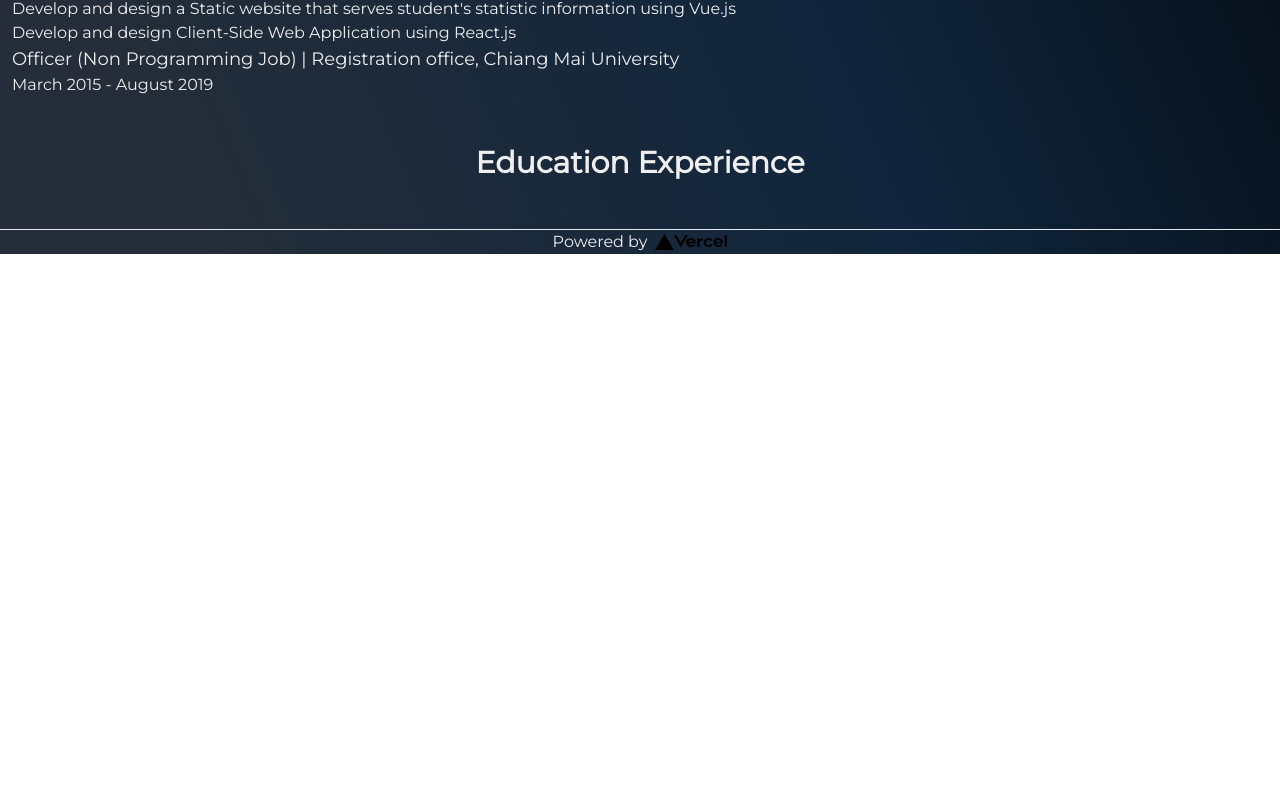
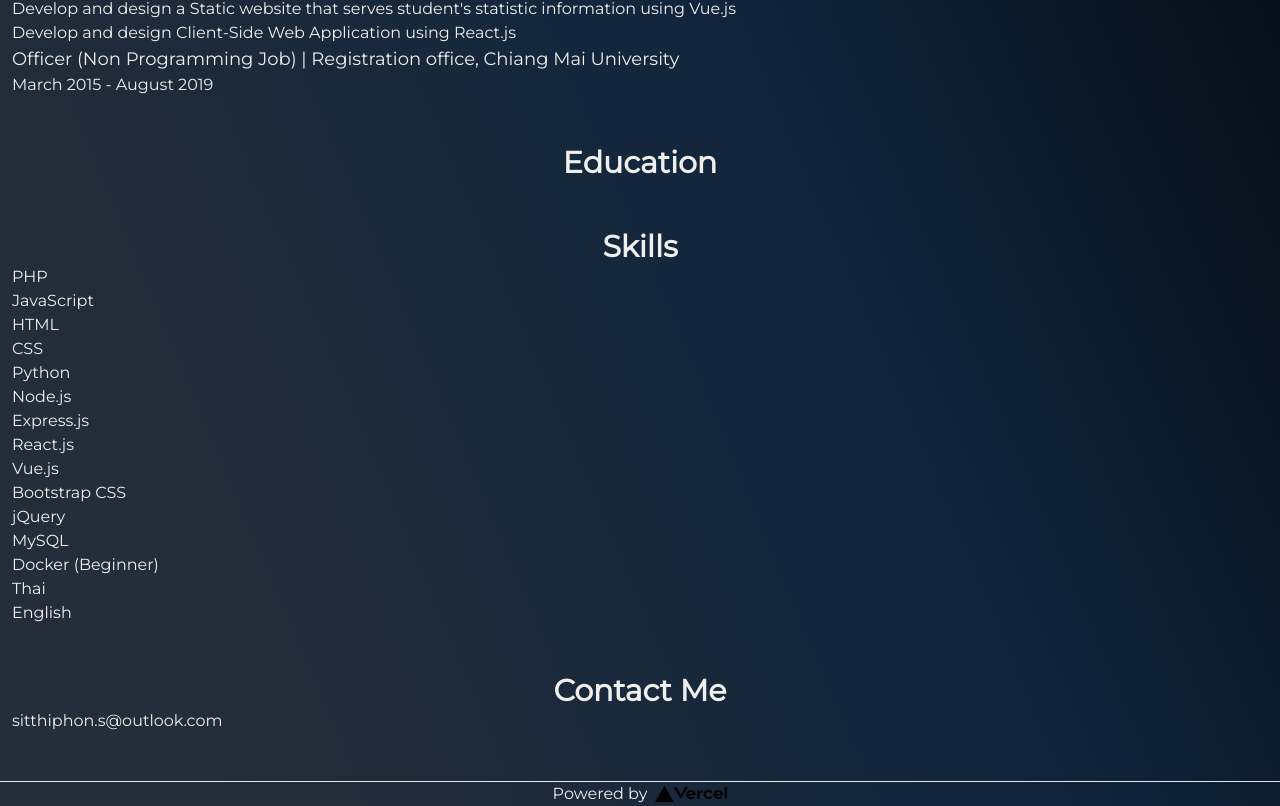
Before and after one commit to micro927/resume-v1, a Next.js app: page / in a window 1280 px wide. Shown: the part 1030-1836 px from the top of the page. Before the commit the page ends 1284 px from the top, so only its background shows below. Built offline with nearby package versions, Linux system fonts and the light colour scheme.

Commit message:
dev: layout

```diff
--- /dev/null
+++ b/components/ContactSection.tsx
@@ -0,0 +1,29 @@
+interface ContactProps {
+    personalInformation: {
+        name: string
+        surname: string
+        nameTH: string
+        surnameTH: string
+        nickname: string
+        born: string
+        hometown: string
+        phone: string
+        email: string
+        linkedin: string
+        github: string
+        facebook: string
+    }
+}
+
+function ContactSection({ personalInformation }: ContactProps) {
+    return (
+        <section id='contact' className='flex flex-col w-full scroll-mt-6 scroll-smooth mb-12'>
+            <div>
+                <h6 className='text-center text-3xl font-bold'>Contact Me</h6>
+                {personalInformation.email}
+            </div>
+        </section>
+    );
+}
+
+export default ContactSection;
--- a/components/EducationSection.tsx
+++ b/components/EducationSection.tsx
@@ -17,15 +17,13 @@ interface EducationProps { education: Array<EducationItem> }
 
 function EducationSection({ education }: EducationProps) {
     return (
-        <section id='work' className='flex flex-col w-full scroll-mt-6 scroll-smooth mb-12'>
+        <section id='education' className='flex flex-col w-full scroll-mt-6 scroll-smooth mb-12'>
             <div>
-                <h6 className='text-center text-3xl font-bold'>Education Experience</h6>
+                <h6 className='text-center text-3xl font-bold'>Education</h6>
                 {
                     education.map(educationItem => {
                         return (
-                            <div>
-                                {educationItem.degree}
-                            </div>
+                            <div>{educationItem.degree}</div>
                         )
                     })
                 }
--- /dev/null
+++ b/components/SkillsSection.tsx
@@ -0,0 +1,62 @@
+enum TechSkillTypeList {
+    language,
+    backend,
+    frontend,
+    database,
+    other,
+}
+
+interface TechSkill {
+    skillTitle: string
+    type: TechSkillTypeList
+    level: number
+}
+
+enum LanguageSkillsLevelList {
+    beginner,
+    intermediate,
+    advanced,
+    expert,
+    native
+}
+
+interface LanguageSkill {
+    languageTitle: string
+    level: LanguageSkillsLevelList
+}
+
+
+interface SkillsProps {
+    techSkills: Array<TechSkill>
+    languageSkills: Array<LanguageSkill>
+}
+
+function SkillsSection({ techSkills, languageSkills }: SkillsProps) {
+    return (
+        <section id='work' className='flex flex-col w-full scroll-mt-6 scroll-smooth mb-12'>
+            <div>
+                <h6 className='text-center text-3xl font-bold'>Skills</h6>
+                {
+                    techSkills.map(skill => {
+                        return (
+                            <div>
+                                {skill.skillTitle}
+                            </div>
+                        )
+                    })
+                }
+                {
+                    languageSkills.map(skill => {
+                        return (
+                            <div>
+                                {skill.languageTitle}
+                            </div>
+                        )
+                    })
+                }
+            </div>
+        </section>
+    );
+}
+
+export default SkillsSection;
--- a/components/WelcomeSection.tsx
+++ b/components/WelcomeSection.tsx
@@ -1,7 +1,7 @@
 import { log } from 'console'
 import Image from 'next/image'
 import Link from 'next/link'
-import profilePic from '../public/for-web-001.png'
+import profilePic from '../public/fake.png' // replace 'for-web-001' on 'fake'
 import { FaGithub, FaFacebookF, FaLinkedinIn, FaEnvelope } from 'react-icons/fa'
 
 interface WelcomeProps {
--- a/json/information.json
+++ b/json/information.json
@@ -71,7 +71,7 @@
             "descriptionList": []
         }
     ],
-    "skills": [
+    "techSkills": [
         {
             "skillTitle": "PHP",
             "type": "language",
@@ -138,7 +138,7 @@
             "level": "2"
         }
     ],
-    "language": [
+    "languageSkills": [
         {
             "languageTitle": "Thai",
             "level": "Native"
--- a/pages/index.tsx
+++ b/pages/index.tsx
@@ -1,12 +1,14 @@
 import type { NextPage, GetStaticProps, InferGetStaticPropsType } from 'next'
+import ContactSection from '../components/ContactSection'
 import EducationSection from '../components/EducationSection'
 import Footer from '../components/Footer'
 import Navbar from '../components/Navbar'
+import SkillsSection from '../components/SkillsSection'
 import WelcomeSection from '../components/WelcomeSection'
 import WorkSection from '../components/WorkSection'
 
 const MainPage: NextPage = ({ resumeData }: InferGetStaticPropsType<typeof getStaticProps>) => {
-  const { personalInformation, aboutMe, work } = resumeData
+  const { personalInformation, aboutMe, work, techSkills, languageSkills } = resumeData
   return (
     <div>
       <Navbar />
@@ -14,6 +16,8 @@ const MainPage: NextPage = ({ resumeData }: InferGetStaticPropsType<typeof getSt
         <WelcomeSection aboutMe={aboutMe} personalInformation={personalInformation} />
         <WorkSection work={work} />
         <EducationSection education={work} />
+        <SkillsSection techSkills={techSkills} languageSkills={languageSkills} />
+        <ContactSection personalInformation={personalInformation} />
       </main>
       <Footer />
     </div>
@@ -61,7 +65,7 @@ interface WorkItem {
 }
 type Work = Array<WorkItem>
 
-enum SkillTypeList {
+enum TechSkillTypeList {
   language,
   backend,
   frontend,
@@ -69,15 +73,15 @@ enum SkillTypeList {
   other,
 }
 
-interface SkillItem {
+interface TechSkill {
   skillTitle: string
-  type: SkillTypeList
+  type: TechSkillTypeList
   level: number
 }
 
-type Skills = Array<SkillItem>
+type TechSkills = Array<TechSkill>
 
-enum LanguageLevelList {
+enum LanguageSkillsLevelList {
   beginner,
   intermediate,
   advanced,
@@ -85,20 +89,20 @@ enum LanguageLevelList {
   native
 }
 
-interface LanguageItem {
+interface LanguageSkill {
   languageTitle: string
-  level: LanguageLevelList
+  level: LanguageSkillsLevelList
 }
 
-type Language = Array<LanguageItem>
+type LanguageSkills = Array<LanguageSkill>
 
 interface ResumeData {
   personalInformation: PersonalInformation
   aboutMe: string
   education: Education
   work: Work
-  skills: Skills
-  language: Language
+  techSkills: TechSkills
+  languageSkills: LanguageSkills
 }
 
 export const getStaticProps: GetStaticProps = async () => {
```
Also changed, not shown: public/fake.png (added).
